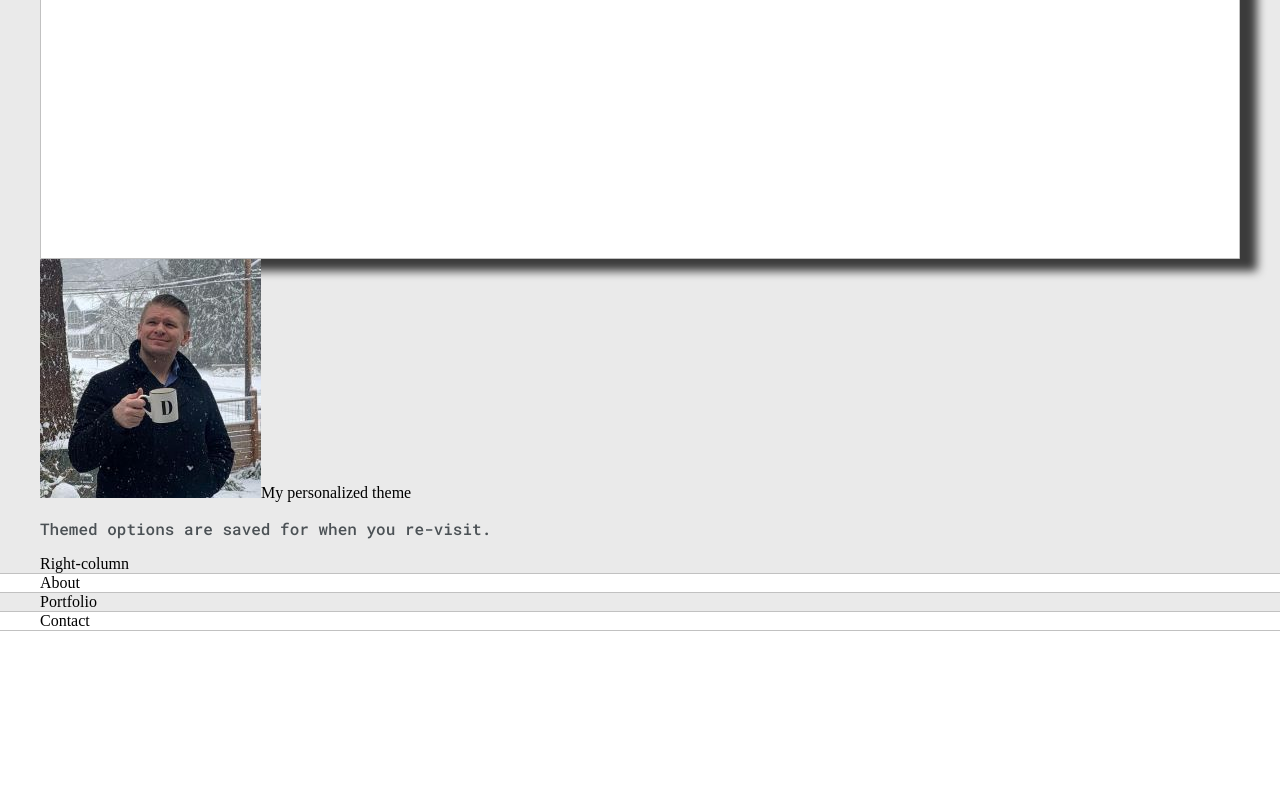
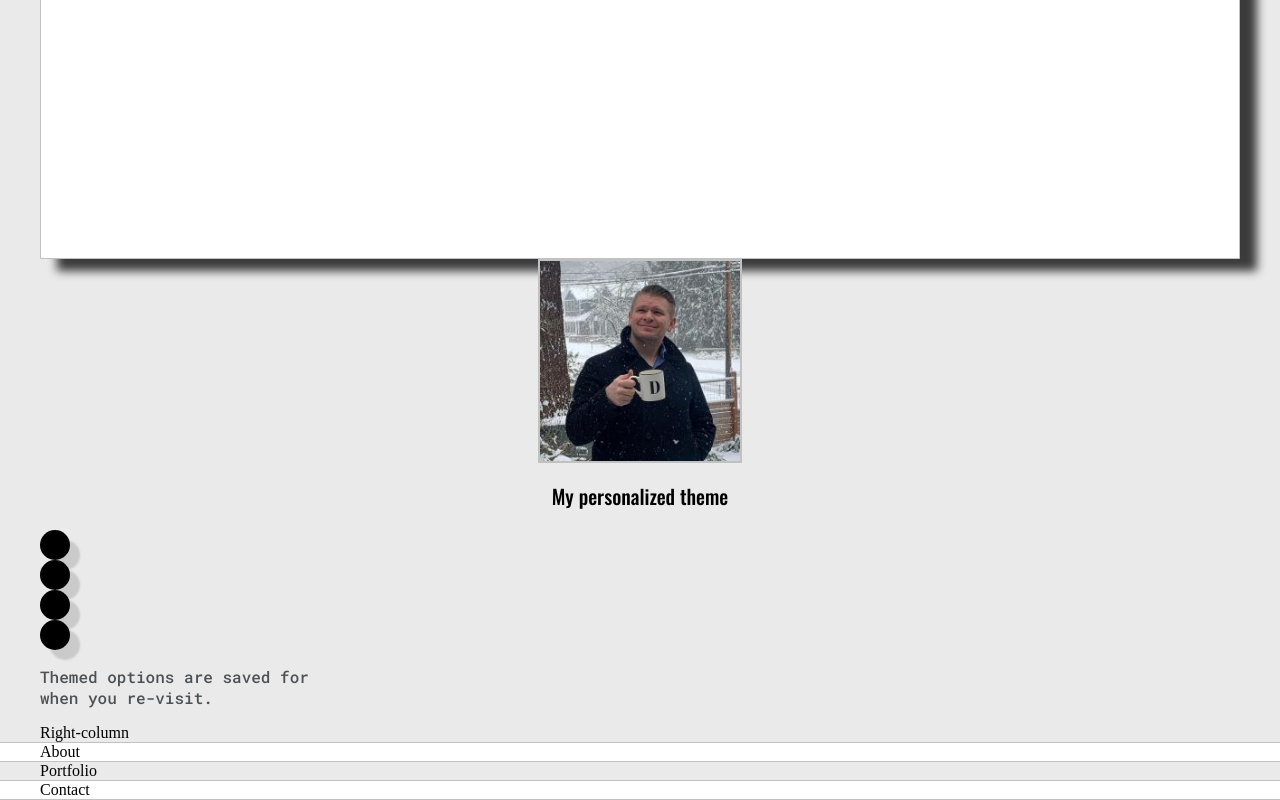
Before and after one commit to atcook68/Website01, a plain HTML site: page index.html in a window 1280 px wide. Shown: the part 447-1247 px from the top of the page. Before the commit the page ends 1078 px from the top, so only its background shows below. Drawn offline with nearby package versions, Linux system fonts and the light colour scheme.

Commit message:
Trying to get the pic in the correct area

```diff
--- a/default.css
+++ b/default.css
@@ -56,8 +56,7 @@
 .greeting-wrapper{
     display: grid;
     text-align: center;
-    justify-content: center;
-
+    align-content: center;
     min-height: 10em
 }
 /* Making the container for the wrapper*/
@@ -130,8 +129,30 @@
 
 .left-column{
     grid-area: left-column;
+}
+#profile_pic{
+    display: block;
+    margin: 0 auto;
+height: 200px;
+width: 200px;
+object-fit: cover;
+border: 2px solid var(--borderColor);
+}
 
+.theme-dot{
+    height: 30px;
+    width: 30px;
+    border-radius: 50%;
+    background-color: black;
+
+    -webkit-box-shadow: 10px 10px 2px 0px rgba(168,168,168,0.48);
+    -moz-box-shadow: 10px 10px 2px 0px rgba(168,168,168,0.48);
+    box-shadow: 10px 10px 2px 0px rgba(168,168,168,0.48);
+
+    cursor: pointer;
 }
+
+
 .right-column{
     grid-area: right-column;
 
--- a/index.html
+++ b/index.html
@@ -42,23 +42,23 @@
                 </div>
             </div>
                 <div class="left-column">
-                    <img id="profile-pic" src="snow-pic.jpg"
-                    <h5 style="text-align: center; line-height: 0;">My personalized theme</h5>
+                    <img id="profile_pic" src="snow-pic.jpg">
+                    <h5 style="text-align:
+                    center; Line-height: 0;">
+                    My personalized theme</h5>
 
-                    <div class="theme-options-wrapper">
+                    <div id="theme-options-wrapper">
                         <div id="light-mode" class="theme-dot"></div>
                         <div id="blue-mode" class="theme-dot"></div>
                         <div id="green-mode" class="theme-dot"></div>
                         <div id="purple-mode" class="theme-dot"></div>
-                    </div>
-                    <p>
-                        Themed options are saved for when you re-visit.
-                    </p>
+            </div>
+                <p id="settings-note">Themed options are saved for<br> when you re-visit.</p>
             </div>
                 <div class="right-column">
-                    Right-column
-    </div>
-        </div>
+                        Right-column
+                </div>
+            </div>
     </section>
     <section class="s2">
         <div class="main-container">
```
